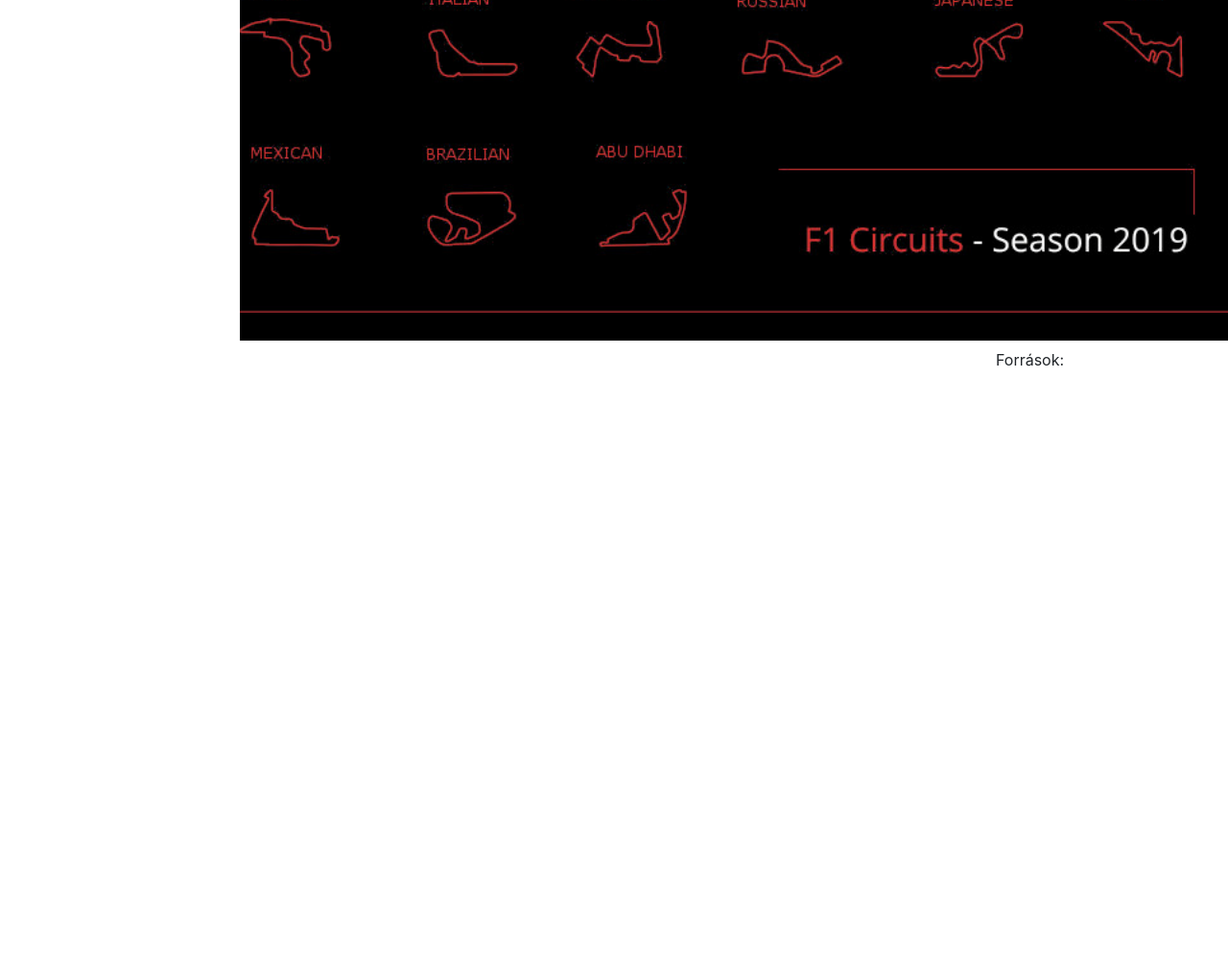
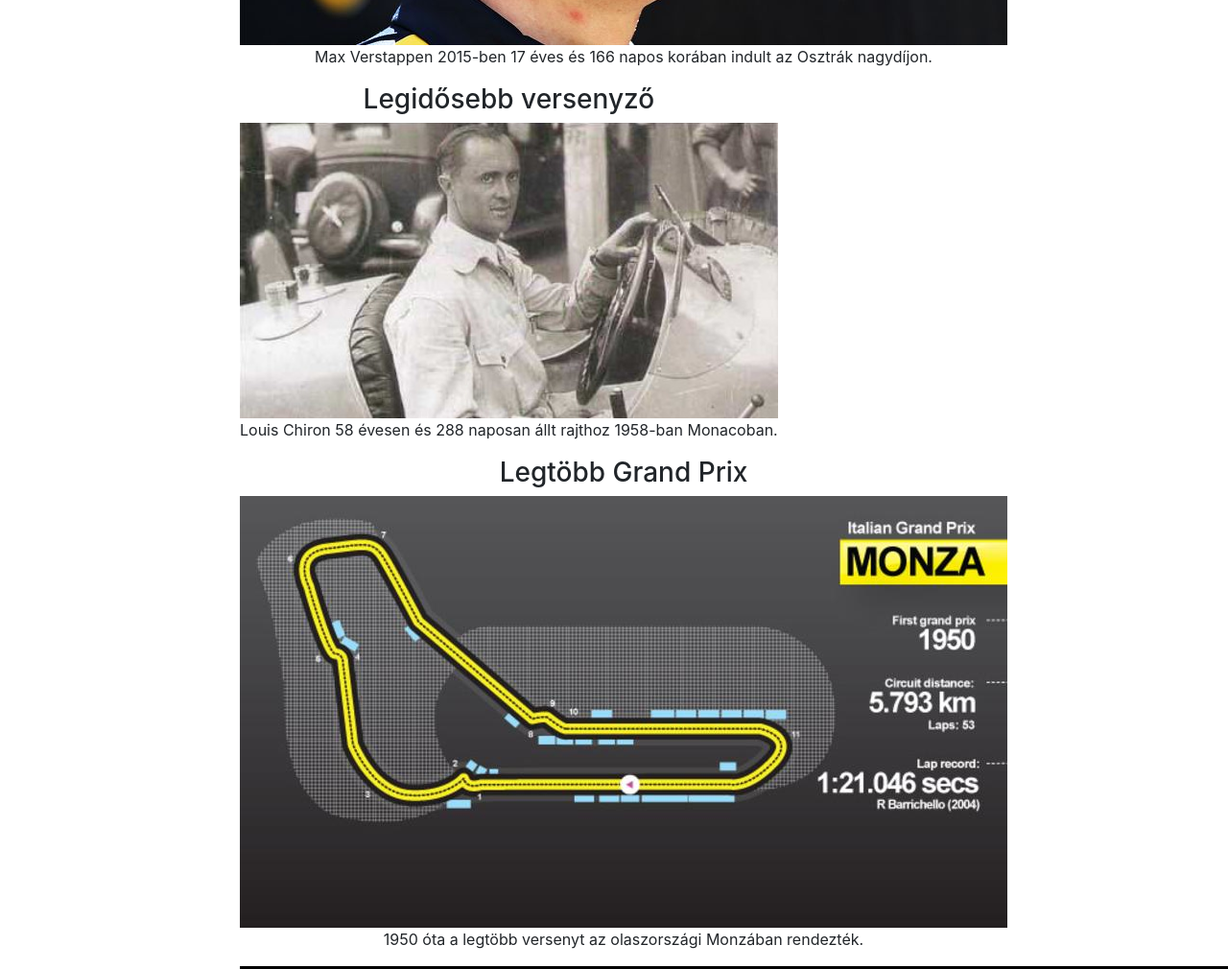
Before and after one commit to Marci07/1.-web, a plain HTML site: page index.html in a window 1280 px wide. Shown: the part 3180-4190 px from the top of the page at 96% size. Before the commit the page ends 3575 px from the top, so only its background shows below. Drawn offline with Linux system fonts and the light colour scheme.

Commit message:
5. feladat kész

```diff
--- a/index.html
+++ b/index.html
@@ -147,11 +147,23 @@
                     </div>
                 </div>
 
-                <!-- Legfiatalabb versenyző -->
+                <div class="bg-black, col-sm-12, col-md-4, p-3, text-center">
+                    <h3 class="bg-dark, p-2, w-100">Legfiatalabb versenyző</h3>
+                    <img src="img/max_verstappen.jpg" class="w-100" alt="Max Verstappen">
+                    <p>Max Verstappen 2015-ben 17 éves és 166 napos korában indult az Osztrák nagydíjon.</p>
+                </div>
 
-                <!-- Legidősebb versenyző -->
+                <div class="bg-black, col-sm-12, col-md-4, p-3, text-center">
+                    <h3>Legidősebb versenyző</h3>
+                    <img src="img/louis_chiron.jpg"class="w-100" alt="Louis Chiron">
+                    <p>Louis Chiron 58 évesen és 288 naposan állt rajthoz 1958-ban Monacoban.</p>
+                </div>
 
-                <!-- Legtöbb Grand Prix -->
+                <div class="bg-black, col-sm-12, col-md-4, p-3, text-center">
+                    <h3>Legtöbb Grand Prix</h3>
+                    <img src="img/monza_info.jpg"class="w-100" alt="Monza">
+                    <p>1950 óta a legtöbb versenyt az olaszországi Monzában rendezték.</p>
+                </div>
 
 
             </div>
```
